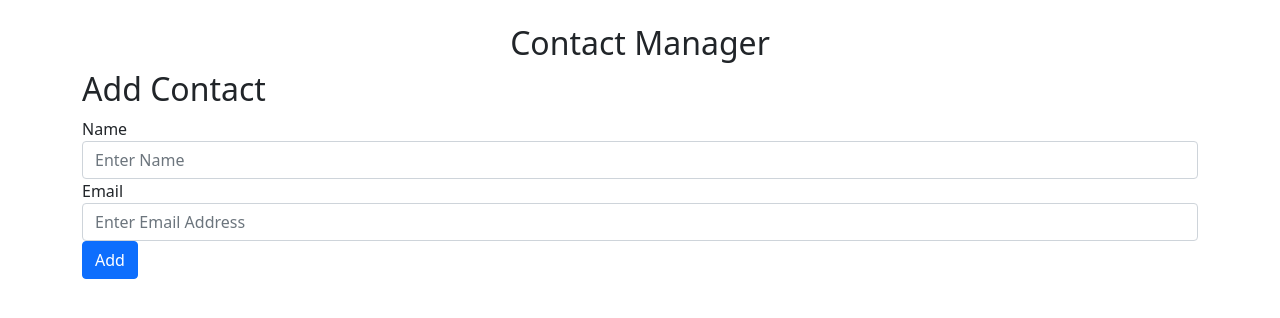
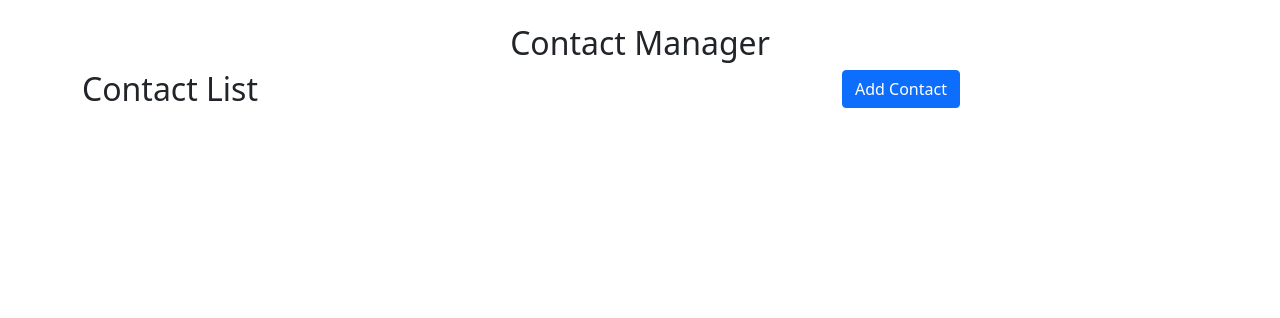
Before and after one commit to ihesinuloisreal/Job_Vacancy, a React (Create React App) app: page / in a window 1280 px wide. Shown: the top 318 px of the page. Built offline with nearby package versions, Linux system fonts and the light colour scheme.

Commit message:
Added Routing to the App

```diff
--- a/src/App.js
+++ b/src/App.js
@@ -1,5 +1,6 @@
 import React, {useState, useEffect} from 'react'
 import { uuid } from 'uuidv4';
+import {BrowserRouter as Router, Routes, Route } from 'react-router-dom';
 import Header from './Component/Header'
 import AddContact from './Component/AddContact'
 import ContactList from './Component/ContactList'
@@ -34,18 +35,22 @@ function App() {
 
 
   return (
-    <div>
-      <div className='container d-flex justify-content-center mt-4'>
-      <Header />
-      </div>
-      <div className='container'>
-      <AddContact addContactHanler={addContactHanler}/>
-      <div className='mt-3'>
-      <ContactList contacts={contacts} getContactId={removeContactHandle}/>
-      </div>
-      </div>
+    <Router>
 
-    </div>
+    <Header />
+    <div className='container'>
+      <Routes>
+
+
+        <Route path='/' element={<ContactList contacts={contacts} getContactId={removeContactHandle}/>}/>
+
+        <Route path='/add' element={<AddContact addContactHanler={addContactHanler}/>}/>
+
+        </Routes>
+        </div>
+
+      </Router>
+
 
   );
 }
--- a/src/Component/AddContact.js
+++ b/src/Component/AddContact.js
@@ -1,4 +1,4 @@
-import React, { Component } from 'react'
+import React, { Component } from 'react';
 
  export class AddContact extends Component {
    state = {
--- a/src/Component/ContactCard.js
+++ b/src/Component/ContactCard.js
@@ -6,6 +6,7 @@ import user from '../mages/image.jpg'
 
 const ContactCard = ({contact, removeContact}) => {
   return (
+    <div className='mt-3'>
     <div className='row'>
     <div  className='col-2'>
         <img className="bd-placeholder-img rounded-circle" alt='Profile' width="70" height="70" src={user}/>
@@ -18,8 +19,9 @@ const ContactCard = ({contact, removeContact}) => {
             <FontAwesomeIcon icon={solid('trash-can')} style={{color: "red", marginTop: "7px", cursor: "pointer"}}
                 onClick={() => removeContact(contact.id)}
             />
-            </div>
-            </div>
+          </div>
+      </div>
+    </div>
   )
 }
 
--- a/src/Component/ContactList.js
+++ b/src/Component/ContactList.js
@@ -1,4 +1,5 @@
 import React from 'react'
+import { Link } from 'react-router-dom'
 import ContactCard from './ContactCard'
 
 const ContactList = ({contacts, getContactId}) => {
@@ -6,12 +7,23 @@ const ContactList = ({contacts, getContactId}) => {
 
     const renderContactList = contacts.map((contact) => {
         return (
-            <ContactCard contact={contact} removeContact={getContactId} ></ContactCard>
+            <ContactCard key={contact.id} contact={contact} removeContact={getContactId} ></ContactCard>
         )
     })
     return (
 
         <div>
+        <div className='row'>
+            <div className='col-8'>
+                <h2>Contact List</h2>
+            </div>
+            <div className='col-4'>
+            <Link to="/add">
+                <button className='btn btn-primary'>Add Contact</button>
+            </Link>
+            </div>
+        </div>
+
             {renderContactList}
         </div>
     )
--- a/src/Component/Header.js
+++ b/src/Component/Header.js
@@ -2,11 +2,9 @@ import React from 'react'
 
 const Header = () => {
   return (
-    <div>
-        <div>
+        <div className='container d-flex justify-content-center mt-4'>
             <h2>Contact Manager</h2>
         </div>
-    </div>
   )
 }
 
--- a/src/index.js
+++ b/src/index.js
@@ -1,13 +1,10 @@
 import React from 'react';
 import ReactDOM from 'react-dom/client';
-import { BrowserRouter } from "react-router-dom";
 import '../node_modules/bootstrap/dist/css/bootstrap.min.css';
 import App from './App';
 
 
 const root = ReactDOM.createRoot(document.getElementById('root'));
 root.render(
-  <BrowserRouter>
     <App />
-  </BrowserRouter>
 );
```
